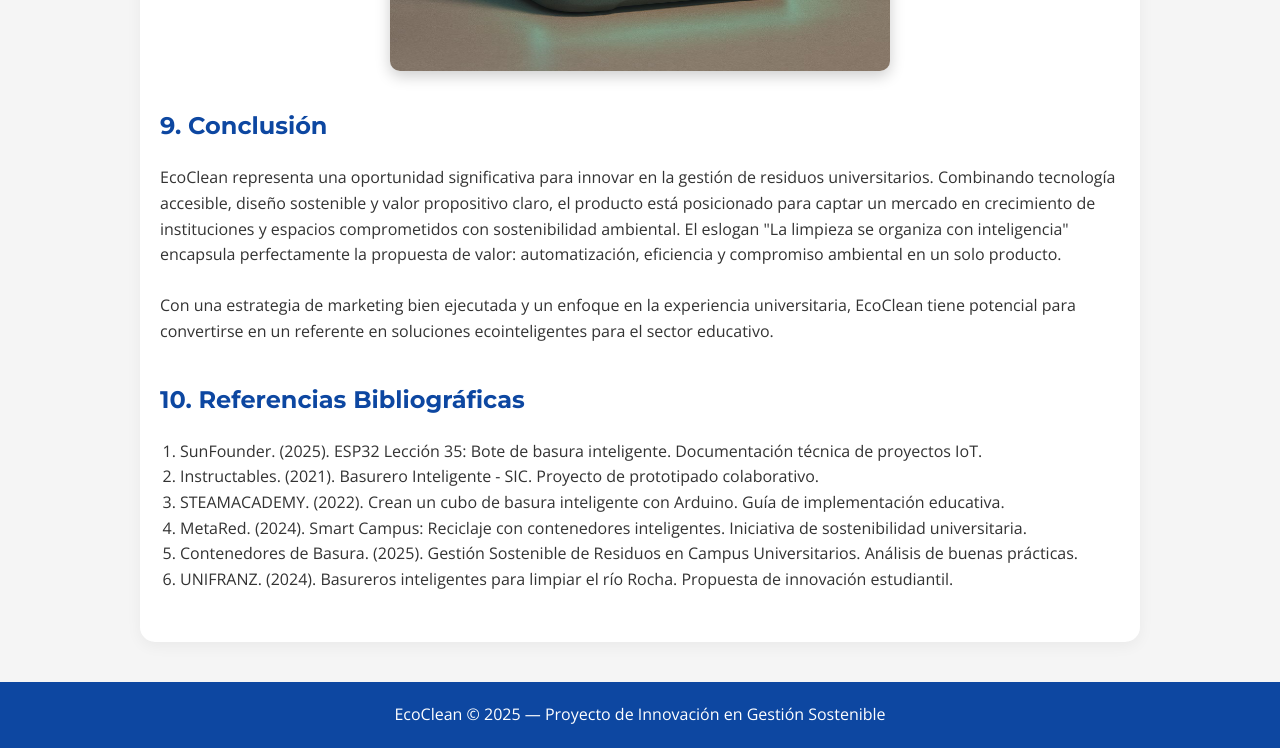
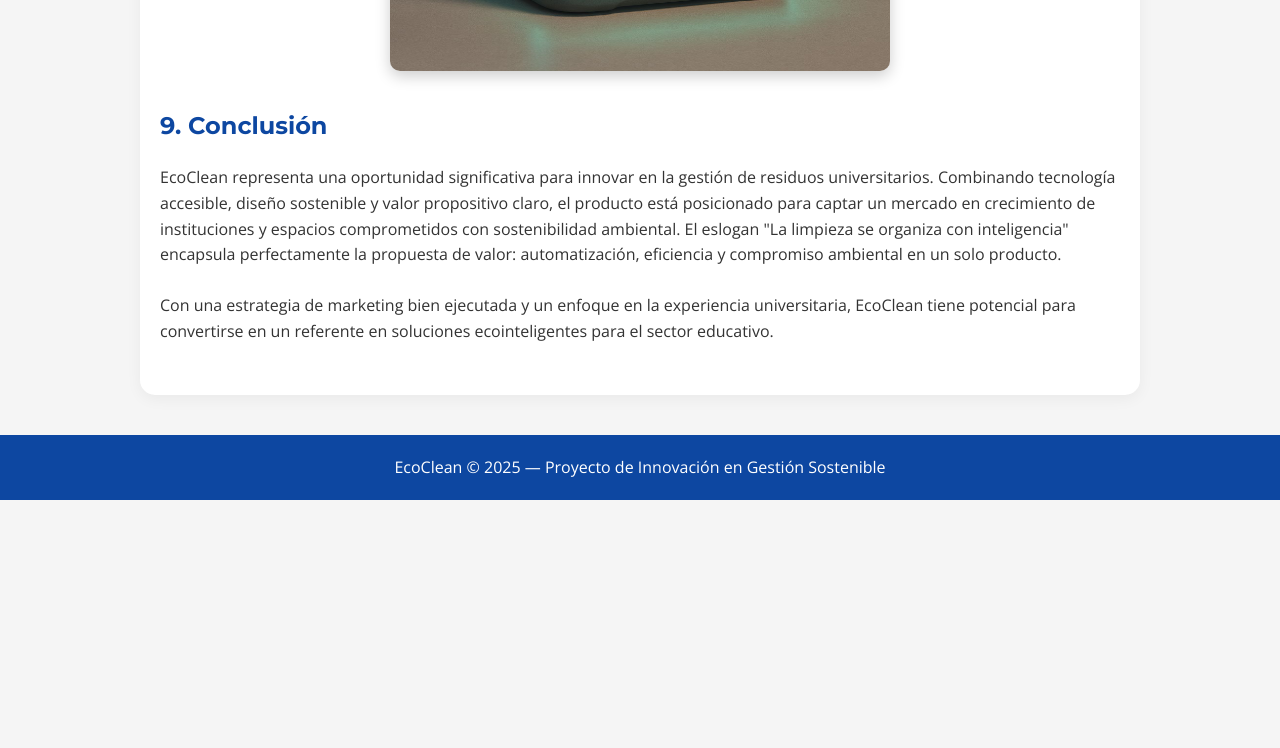
Before and after one commit to Hugo-Jesus-G/Ecoclean, a plain HTML site: page index.html in a window 1280 px wide. Shown: the part 7911-8659 px from the top of the page. After the commit the page ends 8411 px from the top, so only its background shows below. Drawn offline with nearby package versions, Linux system fonts and the light colour scheme.

Commit message:
Se quitaron referencias

```diff
--- a/index.html
+++ b/index.html
@@ -579,29 +579,7 @@
             ecointeligentes para el sector educativo.
 
         </p>
-        <h2>10. Referencias Bibliográficas</h2>
 
-
-        <ol>
-            <li>SunFounder. (2025). ESP32 Lección 35: Bote de basura inteligente. Documentación técnica de
-                proyectos
-                IoT.</li>
-            <li>Instructables. (2021). Basurero Inteligente - SIC. Proyecto de prototipado colaborativo.
-            </li>
-            <li>STEAMACADEMY. (2022). Crean un cubo de basura inteligente con Arduino. Guía de
-                implementación
-                educativa.
-            </li>
-            <li>MetaRed. (2024). Smart Campus: Reciclaje con contenedores inteligentes. Iniciativa de
-                sostenibilidad
-                universitaria.</li>
-            <li>Contenedores de Basura. (2025). Gestión Sostenible de Residuos en Campus Universitarios.
-                Análisis de
-                buenas prácticas.</li>
-            <li>UNIFRANZ. (2024). Basureros inteligentes para limpiar el río Rocha. Propuesta de innovación
-                estudiantil.
-            </li>
-        </ol>
 
     </section>
 
```
